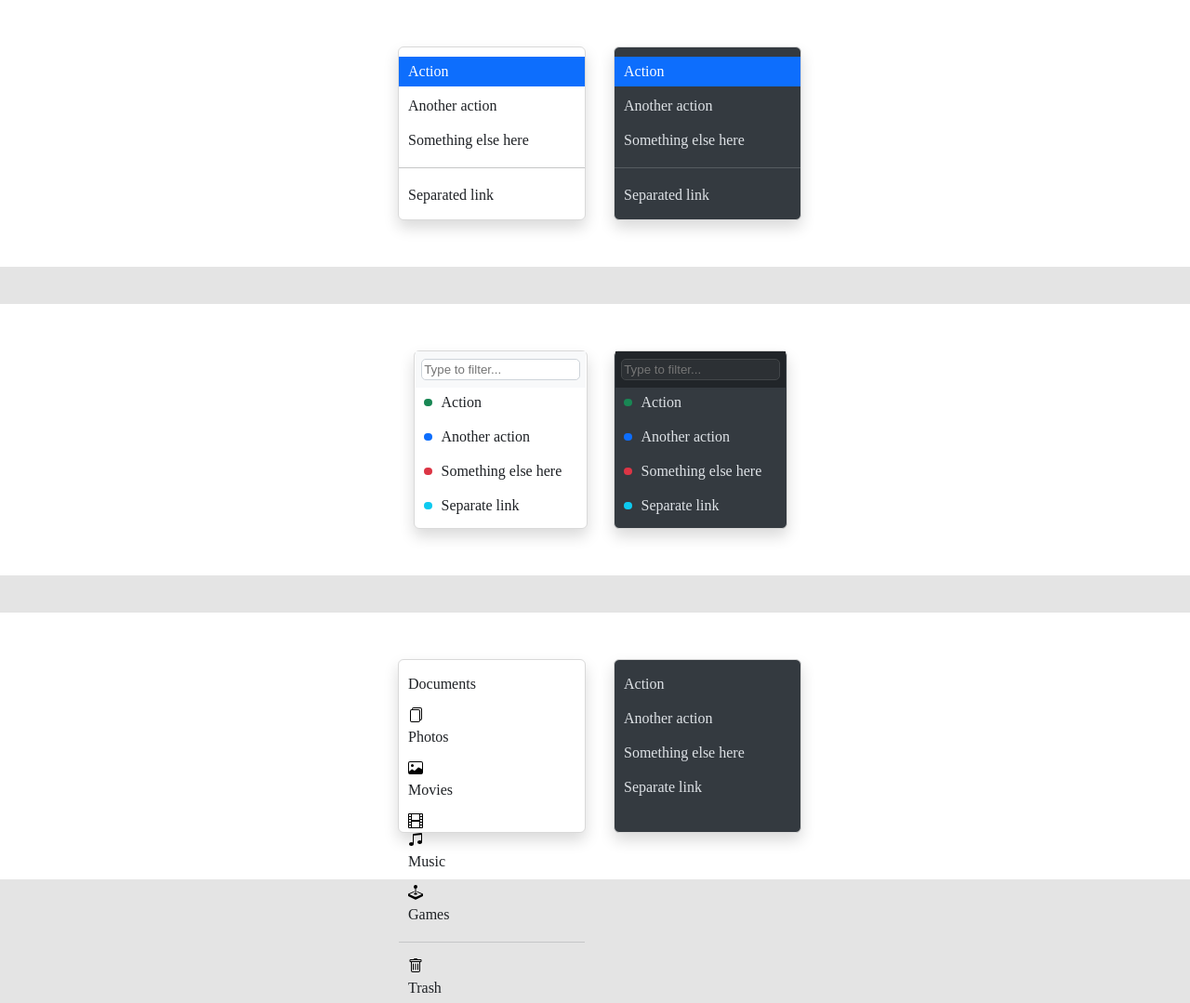
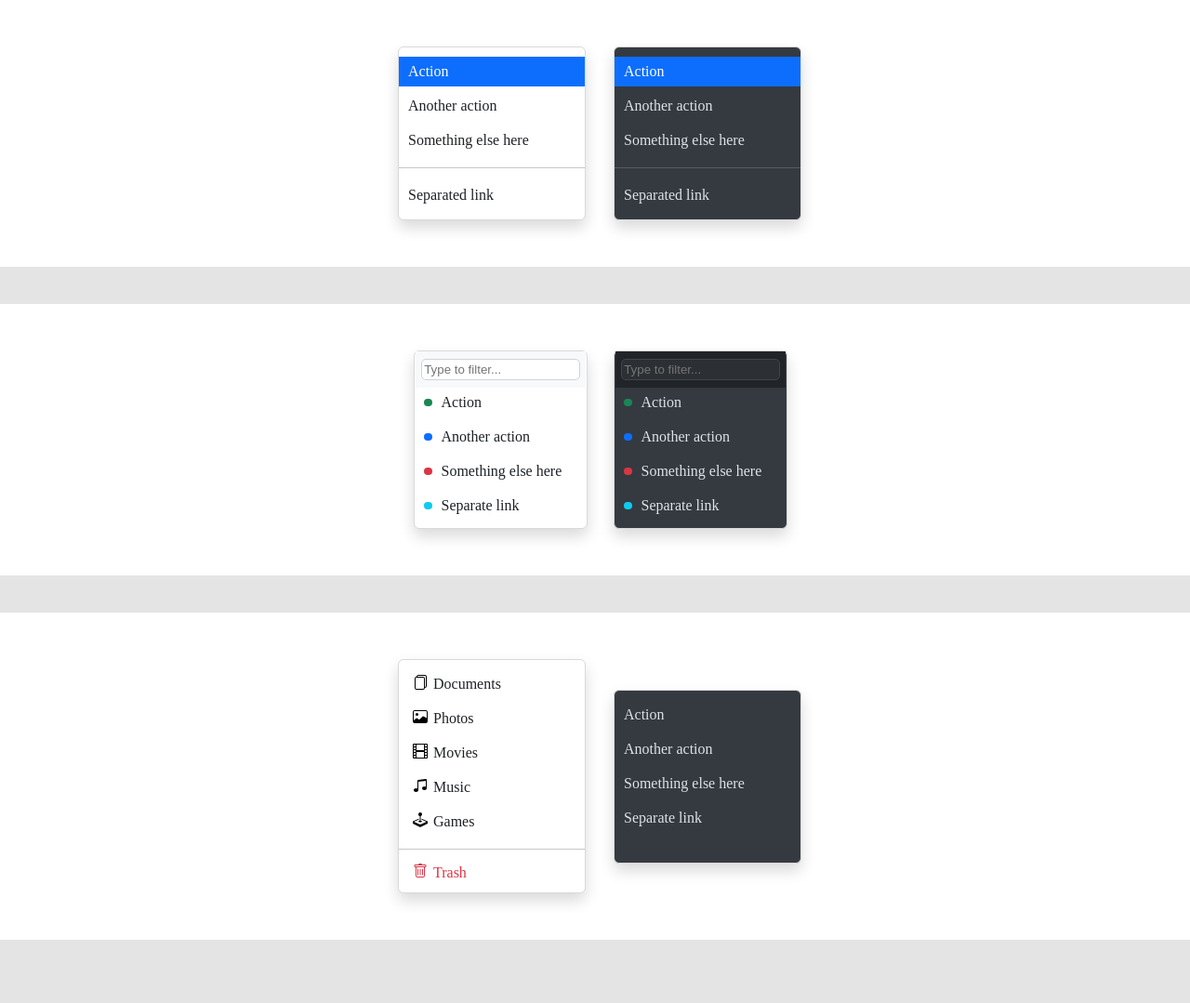
Before and after one commit to eemansayed/dropdown-bootstrap, a plain HTML site: page index.html in a window 1280 px wide. Shown: the whole page at 93% size. After the commit the page ends 1011 px from the top, so only its background shows below. Drawn offline with Linux system fonts and the light colour scheme.

Commit message:
add styles

```diff
--- a/index.html
+++ b/index.html
@@ -129,10 +129,6 @@
           <div class="dropdown">
             <div class="items">
               <div class="item">
-                <a class="link" href="#">Documents</a>
-              </div>
-
-              <div class="item">
                 <div class="icon">
                   <svg
                     xmlns="http://www.w3.org/2000/svg"
@@ -147,8 +143,9 @@
                     />
                   </svg>
                 </div>
-                <a class="link" href="#">Photos</a>
+                <a class="link" href="#">Documents</a>
               </div>
+
               <div class="item">
                 <div class="icon">
                   <svg
@@ -165,7 +162,7 @@
                     />
                   </svg>
                 </div>
-                <a class="link" href="#">Movies</a>
+                <a class="link" href="#">Photos</a>
               </div>
               <div class="item">
                 <div class="icon">
@@ -182,6 +179,9 @@
                     />
                   </svg>
                 </div>
+                <a class="link" href="#">Movies</a>
+              </div>
+              <div class="item">
                 <div class="icon">
                   <svg
                     xmlns="http://www.w3.org/2000/svg"
--- a/style.scss
+++ b/style.scss
@@ -259,6 +259,50 @@ body {
   }
 }
 
+.dropdown-section.icon-list {
+  .container {
+    .top {
+      .dropdown {
+        padding-bottom: 10px;
+        height: 230px;
+        width: 200px;
+        .items {
+          .item {
+            display: flex;
+            align-items: center;
+            gap: 6px;
+            padding-left: 15px;
+          }
+          .item.red {
+            display: flex;
+            align-items: center;
+            padding-top: 0;
+
+            &:hover {
+              background-color: #dc3545;
+              color: #fff;
+              cursor: pointer;
+            }
+            .icon {
+              svg {
+                fill: #dc3545;
+              }
+            }
+            .link {
+              color: #dc3545;
+              width: 100%;
+
+              &:hover {
+                color: #fff;
+              }
+            }
+          }
+        }
+      }
+    }
+  }
+}
+
 @media (min-width: 800px) {
   .dropdown-section {
     .container {
```
Also changed, not shown: style.css, 1 other file.
